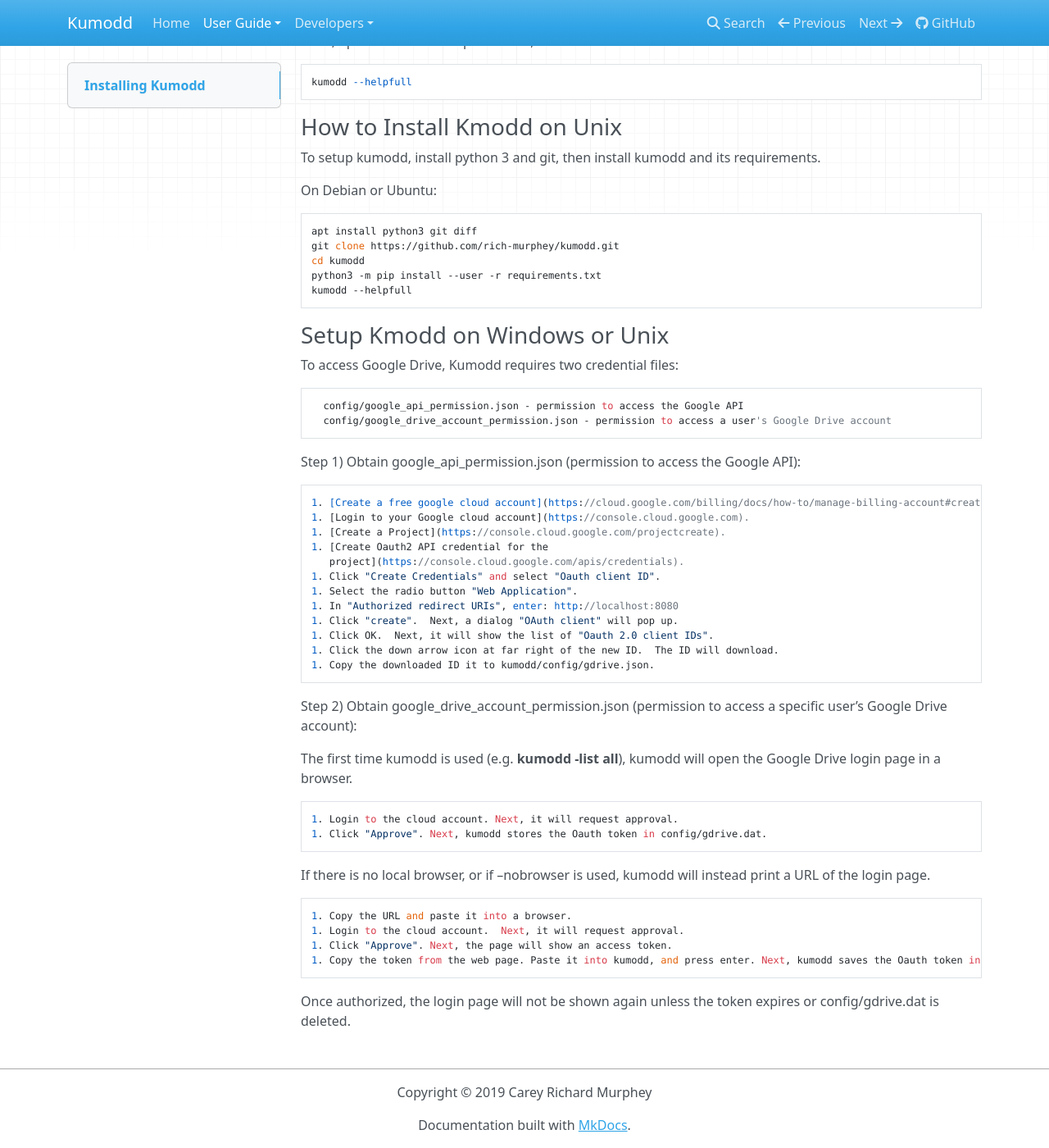
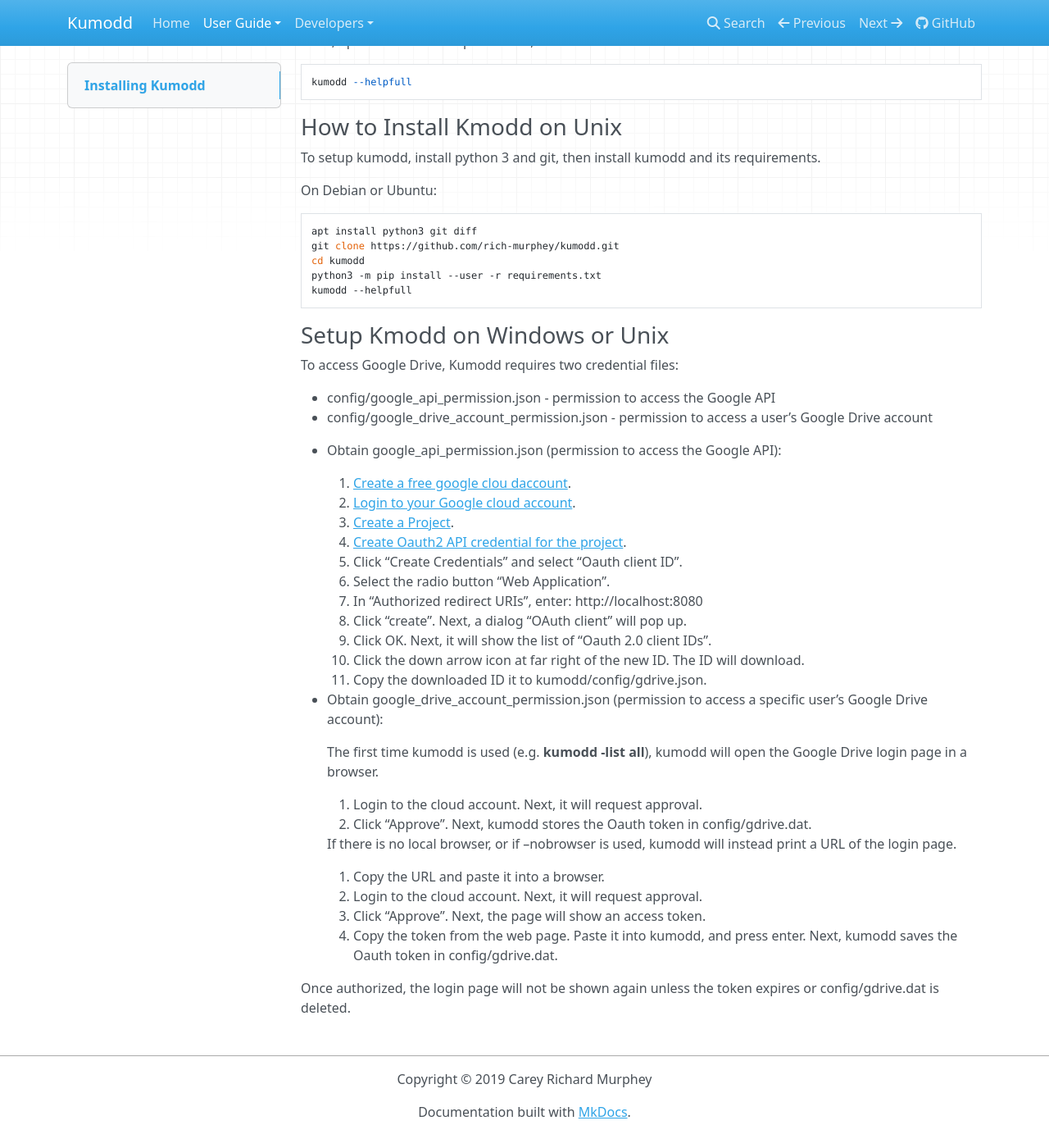
Before and after one commit to andresebr/kumodd, an MkDocs documentation site: the page built from docs/guide/How-to-Install.md, in a window 1280 px wide and 1400 px high, scrolled down 294 px. Shown: the whole window at 82% size. Built offline with MkDocs 1.6.1, drawn with Linux system fonts in a browser that asks for light colours; nearby versions of some CDN libraries.

Commit message:
clarify usage

```diff
--- a/docs/guide/How-to-Install.md
+++ b/docs/guide/How-to-Install.md
@@ -33,13 +33,13 @@
 
 To access Google Drive, Kumodd requires two credential files:
 
-      config/google_api_permission.json - permission to access the Google API
-      config/google_drive_account_permission.json - permission to access a user's Google Drive account
+- config/google_api_permission.json - permission to access the Google API
+- config/google_drive_account_permission.json - permission to access a user's Google Drive account
 
-Step 1) Obtain google_api_permission.json (permission to access the Google API):
+1. Obtain google_api_permission.json (permission to access the Google API):
 
 
-    1. [Create a free google cloud account](https://cloud.google.com/billing/docs/how-to/manage-billing-account#create_a_new_billing_account).
+    1. [Create a free google clou daccount](https://cloud.google.com/billing/docs/how-to/manage-billing-account#create_a_new_billing_account).
     1. [Login to your Google cloud account](https://console.cloud.google.com).
     1. [Create a Project](https://console.cloud.google.com/projectcreate).
     1. [Create Oauth2 API credential for the
@@ -52,17 +52,17 @@
     1. Click the down arrow icon at far right of the new ID.  The ID will download.
     1. Copy the downloaded ID it to kumodd/config/gdrive.json.
 
-Step 2) Obtain google_drive_account_permission.json (permission to access a specific user's Google Drive account):
+2. Obtain google_drive_account_permission.json (permission to access a specific user's Google Drive account):
 
-The first time kumodd is used (e.g. __kumodd -list all__), kumodd will open the Google
-Drive login page in a browser.
+    The first time kumodd is used (e.g. __kumodd -list all__), kumodd will open the Google
+    Drive login page in a browser.
 
 
     1. Login to the cloud account. Next, it will request approval.
     1. Click "Approve". Next, kumodd stores the Oauth token in config/gdrive.dat.
 
-If there is no local browser, or if --nobrowser is used, kumodd will
-instead print a URL of the login page.
+    If there is no local browser, or if --nobrowser is used, kumodd will
+    instead print a URL of the login page.
 
 
     1. Copy the URL and paste it into a browser.
```
